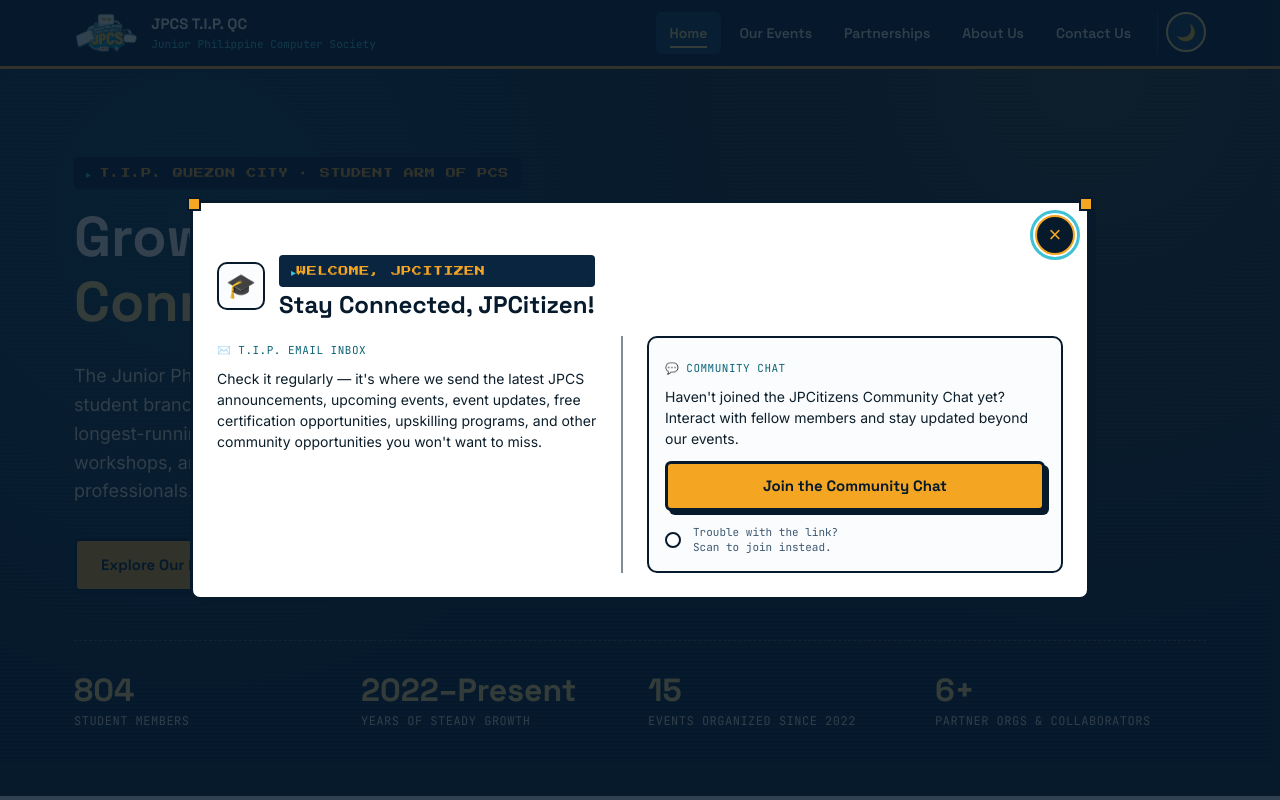
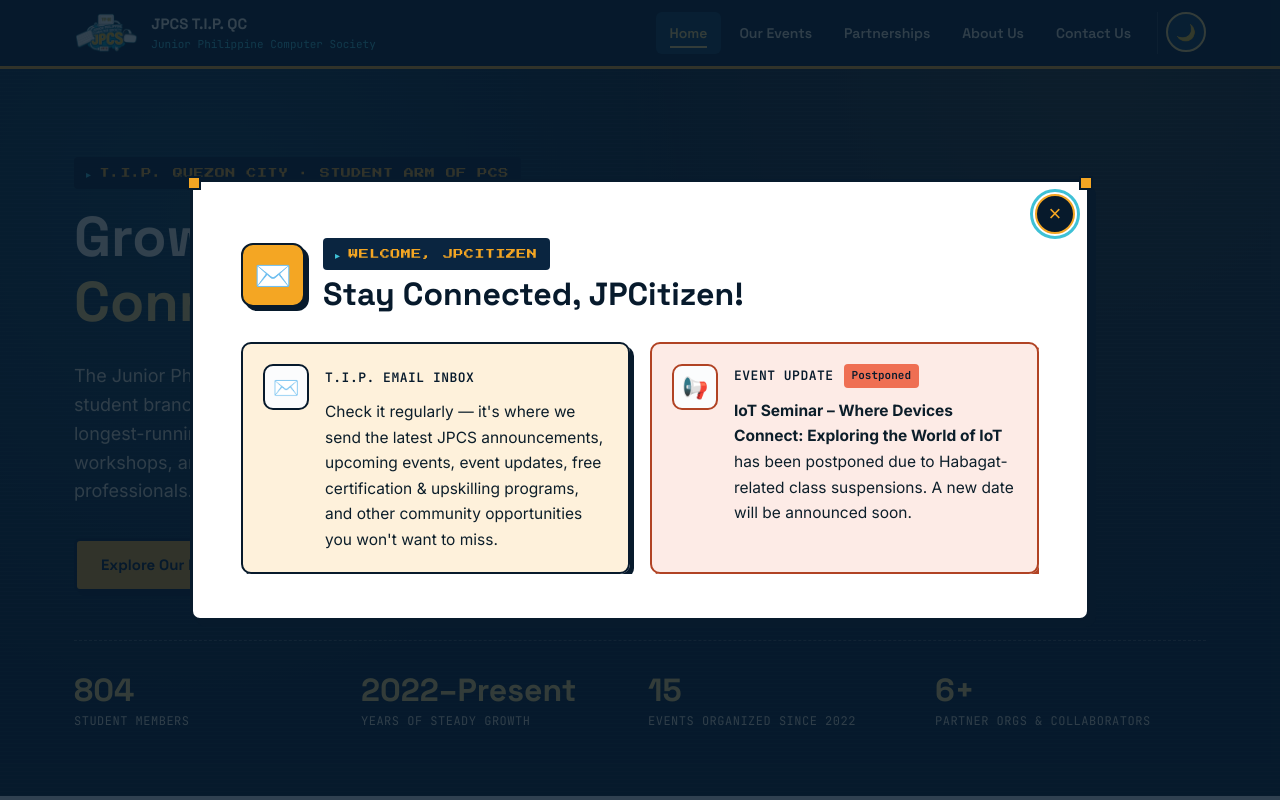
Before and after one commit to jpcsofficial-tipqc/website, a plain HTML site: page index.html in a window 1280 px wide. Shown: the top 800 px of the page. Drawn offline with Linux system fonts and the light colour scheme.

Commit message:
Add files via upload

```diff
--- a/css/style.css
+++ b/css/style.css
@@ -526,6 +526,7 @@
 .event-meta { font-family: var(--font-mono); font-size: 12px; color: var(--accent-text); text-transform: uppercase; letter-spacing: 0.5px; margin-bottom: 8px; }
 .tag {
   display: inline-block;
+  align-self: flex-start;
   font-family: var(--font-mono);
   font-size: 11px;
   background: var(--gold);
@@ -748,68 +749,72 @@
 @media (min-width: 480px) { #event-modal-gallery .gallery-item { width: 240px; } }
 #event-modal-gallery .gallery-caption { text-align: center; }
 
-/* JPCitizens splash — redesigned two-column layout with a clear visual hierarchy:
-   a unified header, a plain "info" column, and a visually distinct "action" column
-   (tinted panel) where the primary CTA and the QR fallback sit close together. */
-.splash-hero { display: flex; align-items: center; gap: 14px; margin-bottom: 18px; }
+/* JPCitizens splash — icon badge + heading, then one or more notice cards.
+   Each card gets its own icon, a real border + offset shadow (matching the
+   site's cartridge language), and a visible tint so the two topics read as
+   distinct, well-formed cards rather than plain text with a colored line. */
+#jpcitizen-splash .modal-panel { max-width: 900px; }
+#jpcitizen-splash .modal-panel.cartridge { padding: 48px 32px 32px; }
+@media (min-width: 640px) { #jpcitizen-splash .modal-panel.cartridge { padding: 56px 48px 44px; } }
+
+.splash-hero { display: flex; align-items: center; gap: 18px; margin-bottom: 14px; }
 .splash-badge {
   flex-shrink: 0;
-  width: 48px; height: 48px;
+  width: 64px; height: 64px;
   display: flex; align-items: center; justify-content: center;
-  font-size: 24px;
-  background: var(--gray-25);
-  border: 2px solid var(--border-strong);
-  border-radius: 10px;
+  font-size: 30px;
+  background: var(--gold);
+  border: 2px solid var(--navy-deep);
+  border-radius: 12px;
+  box-shadow: 4px 4px 0 var(--navy-deep);
 }
-.splash-hero .eyebrow { display: block; margin-bottom: 4px; }
-.splash-hero h3 { margin: 0; }
+.splash-hero .eyebrow { display: inline-flex; margin-bottom: 6px; }
+.splash-hero h3 { margin: 0; font-size: clamp(1.55rem, 2.2vw + 1rem, 2rem); }
 
-.splash-grid { display: flex; flex-direction: column; gap: 16px; }
-.splash-col { min-width: 0; }
 .splash-label {
   display: inline-flex;
   align-items: center;
-  gap: 6px;
   font-family: var(--font-mono);
-  font-size: 11px;
+  font-size: 13px;
+  font-weight: 700;
   text-transform: uppercase;
   letter-spacing: 0.5px;
-  color: var(--accent-text);
-  margin-bottom: 8px;
-}
-.splash-col p { font-size: 14px; line-height: 1.5; margin: 0; }
-.splash-divider { display: none; }
-.splash-col-action {
-  background: var(--gray-25);
-  border: 2px solid var(--border-strong);
-  border-radius: var(--radius);
-  padding: 16px;
-}
-.splash-col-action .btn { margin-top: 12px; padding: 10px 20px; }
-@media (min-width: 640px) {
-  .splash-grid { flex-direction: row; align-items: stretch; gap: 24px; }
-  .splash-col { flex: 1; }
-  .splash-divider { display: block; width: 2px; background: var(--border-strong); flex-shrink: 0; opacity: 0.5; }
+  color: var(--text-heading);
 }
 
-.splash-qr-row { display: flex; align-items: center; gap: 12px; margin-top: 14px; text-align: left; }
-.splash-qr-hint { font-family: var(--font-mono); font-size: 11px; color: var(--muted-text); line-height: 1.4; margin: 0; }
-
-/* QR code box — kept on a plain white surface regardless of theme, for scannability */
-.qr-box {
-  width: fit-content;
-  max-width: 100%;
-  margin: 10px auto 0;
-  padding: 10px;
-  background: #FFFFFF;
-  border: 2px solid var(--border-strong);
-  border-radius: 8px;
+.splash-notices { display: flex; flex-direction: column; gap: 18px; margin-top: 30px; }
+.splash-notice-item {
   display: flex;
-  align-items: center;
-  justify-content: center;
+  align-items: flex-start;
+  gap: 16px;
+  padding: 20px;
+  background: var(--gray-50);
+  border: 2px solid var(--navy-deep);
+  border-radius: var(--radius);
+  box-shadow: 4px 4px 0 var(--navy-deep);
 }
-.qr-box img, .qr-box canvas, .qr-box table { max-width: 100%; height: auto; }
-.qr-box-mini { flex-shrink: 0; margin: 0; padding: 6px; }
+.splash-notice-item.splash-notice-email { background: rgba(244, 166, 35, 0.16); }
+.splash-notice-item.splash-notice-alert { background: rgba(239, 111, 83, 0.14); border-color: var(--coral-deep); box-shadow: 4px 4px 0 var(--coral-deep); }
+.splash-notice-icon {
+  flex-shrink: 0;
+  width: 46px; height: 46px;
+  display: flex; align-items: center; justify-content: center;
+  font-size: 21px;
+  background: var(--gray-25);
+  border: 2px solid var(--navy-deep);
+  border-radius: 10px;
+}
+.splash-notice-alert .splash-notice-icon { border-color: var(--coral-deep); }
+.splash-notice-content { min-width: 0; flex: 1; }
+.splash-notice-content .splash-label { margin-bottom: 10px; }
+.splash-notice-head { display: flex; align-items: center; gap: 10px; flex-wrap: wrap; margin-bottom: 10px; }
+.splash-notice-head .splash-label { margin-bottom: 0; }
+.splash-notice-item .tag { margin: 0; }
+.splash-notice-item p { font-size: 15.5px; line-height: 1.65; margin: 0; color: var(--text-body); }
+@media (min-width: 640px) {
+  .splash-notices { flex-direction: row; align-items: stretch; gap: 20px; }
+  .splash-notice-item { flex: 1; min-width: 0; }
+}
 
 /* Archive rows */
 .archive-row-head {
@@ -902,6 +907,77 @@
 }
 .cta-banner h2 { color: var(--cream); }
 .cta-banner p { color: var(--cream-dim); max-width: 560px; margin: 0 auto 28px; }
+
+/* D.R.A.F.T.S. "under construction" teaser — caution-tape frame + terminal window,
+   quietly foreshadowing the JUNIOR.exe rebuild via the window's filename */
+.drafts-section { position: relative; overflow: hidden; }
+.drafts-section::before {
+  content: "";
+  position: absolute; inset: 0;
+  background: repeating-linear-gradient(0deg, rgba(63, 193, 214, 0.04) 0 2px, transparent 2px 4px);
+  pointer-events: none;
+}
+.drafts-section .container { position: relative; z-index: 1; }
+.drafts-section h2 { font-family: var(--font-mono); font-weight: 700; }
+.drafts-comment { font-family: var(--font-mono); font-size: 14px; color: var(--teal-bright); opacity: 0.9; }
+.construction-panel { margin-top: 8px; }
+.construction-tape {
+  height: 14px;
+  background: repeating-linear-gradient(135deg, var(--gold) 0 16px, var(--navy-deep) 16px 32px);
+  background-size: 200% 200%;
+  border-left: var(--border-w) solid var(--navy-deep);
+  border-right: var(--border-w) solid var(--navy-deep);
+  animation: tape-shift 12s linear infinite;
+}
+.construction-tape:first-child { border-radius: 6px 6px 0 0; border-top: var(--border-w) solid var(--navy-deep); }
+.construction-tape:last-child { border-radius: 0 0 6px 6px; border-bottom: var(--border-w) solid var(--navy-deep); }
+@keyframes tape-shift {
+  from { background-position: 0 0; }
+  to { background-position: 200px 0; }
+}
+@media (prefers-reduced-motion: reduce) { .construction-tape { animation: none; } }
+
+.terminal-window { position: relative; border-radius: 0; border-top: none; border-bottom: none; padding: 0; overflow: hidden; box-shadow: none; }
+.terminal-window::after {
+  content: "";
+  position: absolute;
+  left: 0; right: 0;
+  height: 60px;
+  top: -60px;
+  background: linear-gradient(to bottom, transparent, rgba(63, 193, 214, 0.1), transparent);
+  animation: terminal-scan 5s linear infinite;
+  pointer-events: none;
+}
+@keyframes terminal-scan {
+  0% { top: -60px; }
+  100% { top: 100%; }
+}
+@media (prefers-reduced-motion: reduce) { .terminal-window::after { animation: none; display: none; } }
+.terminal-titlebar {
+  display: flex;
+  align-items: center;
+  gap: 8px;
+  padding: 10px 14px;
+  background: var(--navy-deep);
+  border-bottom: 2px solid var(--gold-soft);
+}
+.terminal-dot { width: 10px; height: 10px; border-radius: 50%; flex-shrink: 0; }
+.terminal-dot-1 { background: var(--coral); }
+.terminal-dot-2 { background: var(--gold); }
+.terminal-dot-3 { background: var(--green-bright); }
+.terminal-filename { margin-left: 8px; font-family: var(--font-mono); font-size: 12px; color: var(--cream-dim); opacity: 0.85; }
+.terminal-body { padding: 22px 24px 26px; }
+.terminal-body p { font-family: var(--font-mono); font-size: 13.5px; line-height: 1.9; color: var(--teal-bright); text-shadow: 0 0 8px rgba(63, 193, 214, 0.35); margin: 0; }
+.terminal-prompt { color: var(--gold-soft); margin-right: 8px; }
+.terminal-progress { margin-top: 10px; color: var(--cream-dim) !important; text-shadow: none; letter-spacing: 0.5px; }
+.terminal-cursor { display: inline-block; color: var(--gold-soft); animation: term-blink 1s steps(1) infinite; }
+.terminal-dots { display: inline-block; margin-left: 2px; }
+.terminal-dots span { opacity: 0.2; animation: term-dot-pulse 1.4s infinite; }
+.terminal-dots span:nth-child(2) { animation-delay: 0.2s; }
+.terminal-dots span:nth-child(3) { animation-delay: 0.4s; }
+@keyframes term-blink { 50% { opacity: 0; } }
+@keyframes term-dot-pulse { 0%, 80%, 100% { opacity: 0.2; } 40% { opacity: 1; } }
+@media (prefers-reduced-motion: reduce) { .terminal-cursor, .terminal-dots span { animation: none; opacity: 1; } }
 
 /* Mother-org spotlight (PCS) */
 .org-spotlight {
--- a/js/main.js
+++ b/js/main.js
@@ -331,7 +331,6 @@
   }
 
   // JPCitizens splash screen -----------------------------------------------
-  const COMMUNITY_CHAT_URL = 'www.facebook.com/groups/-1027045503697454/chats/1040471502135796/';
   const SPLASH_SESSION_KEY = 'jpcs-splash-seen';
 
   let splashAlreadySeen = false;
@@ -347,25 +346,28 @@
         '<button class="modal-close" type="button" aria-label="Close welcome message">&times;</button>' +
         '<div class="modal-scroll">' +
           '<div class="splash-hero">' +
-            '<span class="splash-badge" aria-hidden="true">🎓</span>' +
+            '<span class="splash-badge" aria-hidden="true">✉️</span>' +
             '<div>' +
               '<span class="eyebrow on-light">WELCOME, JPCITIZEN</span>' +
               '<h3 id="splash-title">Stay Connected, JPCitizen!</h3>' +
             '</div>' +
           '</div>' +
-          '<div class="splash-grid">' +
-            '<div class="splash-col">' +
-              '<span class="splash-label">✉️ T.I.P. Email Inbox</span>' +
-              '<p>Check it regularly — it\'s where we send the latest JPCS announcements, upcoming events, event updates, free certification opportunities, upskilling programs, and other community opportunities you won\'t want to miss.</p>' +
+          '<div class="splash-notices">' +
+            '<div class="splash-notice-item splash-notice-email">' +
+              '<div class="splash-notice-icon" aria-hidden="true">✉️</div>' +
+              '<div class="splash-notice-content">' +
+                '<span class="splash-label">T.I.P. Email Inbox</span>' +
+                '<p>Check it regularly — it\'s where we send the latest JPCS announcements, upcoming events, event updates, free certification &amp; upskilling programs, and other community opportunities you won\'t want to miss.</p>' +
+              '</div>' +
             '</div>' +
-            '<div class="splash-divider" aria-hidden="true"></div>' +
-            '<div class="splash-col splash-col-action">' +
-              '<span class="splash-label">💬 Community Chat</span>' +
-              '<p>Haven\'t joined the JPCitizens Community Chat yet? Interact with fellow members and stay updated beyond our events.</p>' +
-              '<a class="btn btn-primary btn-block" href="' + COMMUNITY_CHAT_URL + '" target="_blank" rel="noopener">Join the Community Chat</a>' +
-              '<div class="splash-qr-row">' +
-                '<div class="qr-box qr-box-mini" id="jpcitizen-qr" aria-label="QR code to join the JPCitizens Community Chat"></div>' +
-                '<span class="splash-qr-hint">Trouble with the link?<br>Scan to join instead.</span>' +
+            '<div class="splash-notice-item splash-notice-alert">' +
+              '<div class="splash-notice-icon" aria-hidden="true">📢</div>' +
+              '<div class="splash-notice-content">' +
+                '<div class="splash-notice-head">' +
+                  '<span class="splash-label">Event Update</span>' +
+                  '<span class="tag postponed">Postponed</span>' +
+                '</div>' +
+                '<p><strong>IoT Seminar – Where Devices Connect: Exploring the World of IoT</strong> has been postponed due to Habagat-related class suspensions. A new date will be announced soon.</p>' +
               '</div>' +
             '</div>' +
           '</div>' +
@@ -392,34 +394,6 @@
       document.body.style.overflow = 'hidden';
       lastFocusedSplash = document.activeElement;
       splashClose.focus();
-      generateQrCode();
-    }
-
-    let qrGenerated = false;
-    function generateQrCode() {
-      if (qrGenerated) return;
-      qrGenerated = true;
-      const qrBox = document.getElementById('jpcitizen-qr');
-      const renderQr = () => {
-        try {
-          new window.QRCode(qrBox, {
-            text: COMMUNITY_CHAT_URL,
-            width: 108,
-            height: 108,
-            colorDark: '#0C1E2A',
-            colorLight: '#FFFFFF',
-            correctLevel: window.QRCode.CorrectLevel.M
-          });
-        } catch (e) {}
-      };
-      if (window.QRCode) {
-        renderQr();
-      } else {
-        const script = document.createElement('script');
-        script.src = 'https://cdnjs.cloudflare.com/ajax/libs/qrcodejs/1.0.0/qrcode.min.js';
-        script.onload = renderQr;
-        document.head.appendChild(script);
-      }
     }
 
     splashClose.addEventListener('click', closeSplash);
```
Also changed, not shown: about.html (+1 -1 lines), contact.html (+1 -1 lines), events.html (+23 -20 lines), index.html (+1 -1 lines), partnerships.html (+1 -1 lines).
